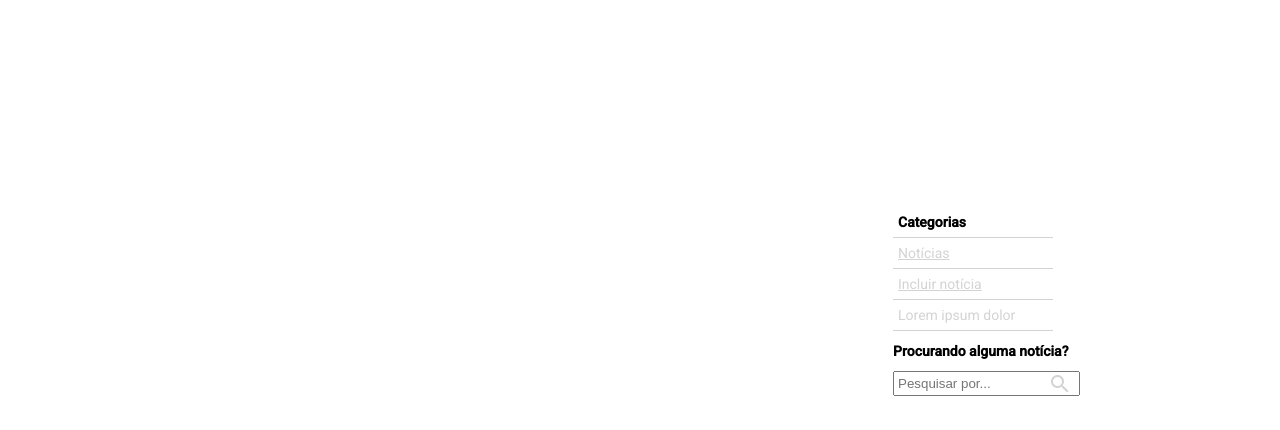
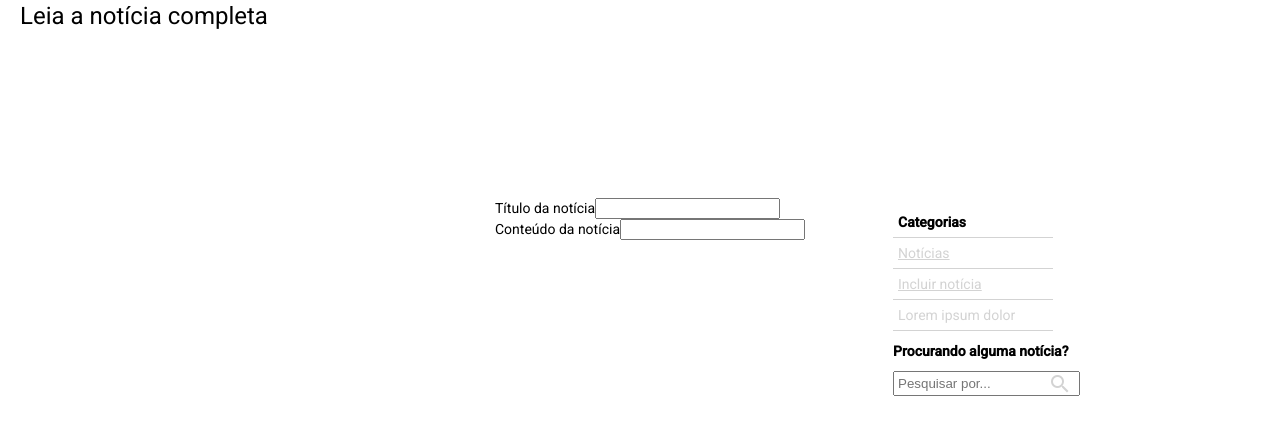
Before and after one commit to jessicaperuggia/desafioAlgular, an Angular app: page /news/details/1 in a window 1280 px wide. Before the commit this address led to /. Shown: the top 430 px of the page. Built offline with nearby package versions, Linux system fonts and the light colour scheme.

Commit message:
adjusting the news details components

```diff
--- a/src/app/app-routing.module.ts
+++ b/src/app/app-routing.module.ts
@@ -10,7 +10,7 @@ const routes: Routes = [
     component: NewscardComponent
   },
   {
-    path: "news/details",
+    path: "news/details/:id",
     component: NewsdetailsComponent
   },
   {
--- a/src/app/components/newscard/newscard.component.html
+++ b/src/app/components/newscard/newscard.component.html
@@ -8,7 +8,7 @@
             <img src="assets/img/covid.jpg" alt="imagem covid">
             <h2 class="card-title"> {{ newscard.title }}</h2>
             <h4 class="card-subtitle">{{ newscard.body }}</h4>
-            <a href="#" class="card-readmore" routerLink="/news/details">Ler mais</a>
+            <a class="card-readmore" routerLink="/news/details/{{newscard.id}}">Ler mais</a>
         </div>
     </mat-grid-tile>
 </mat-grid-list>
--- a/src/app/components/newscard/newscard.service.ts
+++ b/src/app/components/newscard/newscard.service.ts
@@ -13,10 +13,6 @@ export class NewscardService {
 
   constructor(private http: HttpClient, private snackBar: MatSnackBar) {}
 
-    showNews(): Observable<News[]> {
-      return this.http.get<News[]>(this.baseUrl)
-    }
-
   showMenssage(msg: string): void {
     this.snackBar.open(msg, 'X', {
       duration: 3000,
@@ -25,6 +21,15 @@ export class NewscardService {
     })
   }
 
+  showNews(): Observable<News[]> {
+    return this.http.get<News[]>(this.baseUrl)
+  }
+
+  showNewsById(id: string): Observable<News> {
+    const url = `${this.baseUrl}/${id}`
+    return this.http.get<News>(url)
+  }
+
   createNews(news: News): Observable<News> {
     return this.http.post<News>(this.baseUrl, news)
   }
--- a/src/app/components/newsdetails/newsdetails.component.html
+++ b/src/app/components/newsdetails/newsdetails.component.html
@@ -1,6 +1,19 @@
+<!--
 <div class="container">
-    <h1>Nome da notícia</h1>
+    <h1 [(ngModel)]="newscard.title"></h1>
 </div>
 <div class="container-news">
     <p class="news">Notícias</p>
+</div>-->
+<div class="title">
+    <h1>Leia a notícia completa</h1>
 </div>
+<div class="container">
+    <form>
+        <label>Título da notícia</label>
+        <input  [(ngModel)]="newscard.title" name="title">
+        <br>
+        <label>Conteúdo da notícia</label>
+        <input  class="news-content" [(ngModel)]="newscard.body" name="body">
+    </form>
+</div>
--- a/src/app/components/newsdetails/newsdetails.component.ts
+++ b/src/app/components/newsdetails/newsdetails.component.ts
@@ -1,4 +1,7 @@
 import { Component, OnInit } from '@angular/core';
+import { NewscardService } from '../newscard/newscard.service';
+import { News } from '../newscard/news.model';
+import { ActivatedRoute, Router } from '@angular/router';
 
 @Component({
   selector: 'app-newsdetails',
@@ -7,9 +10,18 @@ import { Component, OnInit } from '@angular/core';
 })
 export class NewsdetailsComponent implements OnInit {
 
-  constructor() { }
+  newscard: News ={
+    title: '',
+    body: ''
+  }
+
+  constructor(private newscardService: NewscardService, private route: ActivatedRoute, private router: Router) { }
 
   ngOnInit(): void {
+    const id = this.route.snapshot.paramMap.get('id');
+    //this.newscardService.showNewsById(id).subscribe((newscard) => {
+      // this.newscard = newscard;
+    //});
   }
 
 }
```
Lines whose indentation alone changed are shown as unchanged.
